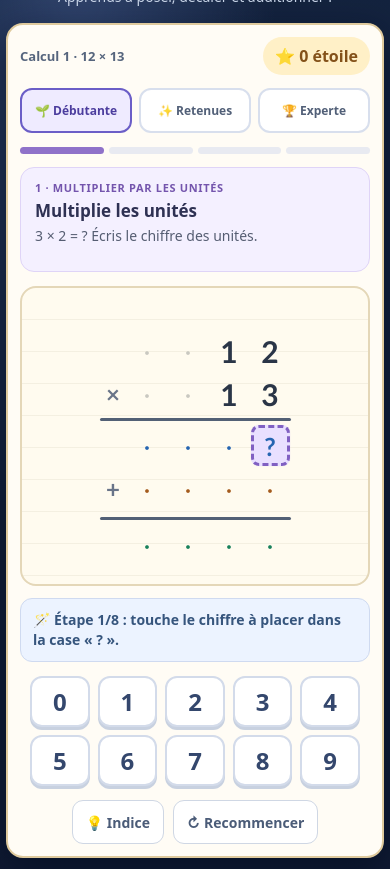
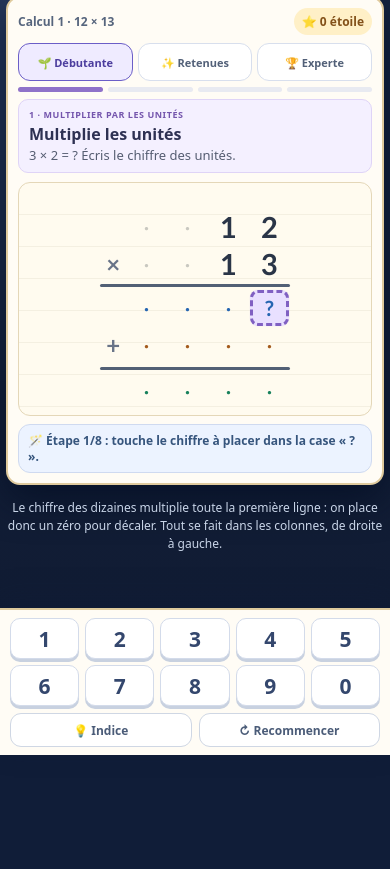
Before and after one commit to Sims07/game-child-multiplication-colonne, a plain HTML site: page index.html in a window 390 px wide. Shown: the part 89-958 px from the top of the page. After the commit the page ends 844 px from the top, so only its background shows below. Drawn offline with Linux system fonts and the light colour scheme.

Commit message:
fix(mobile): pavé numérique visible en permanence et jeu compact pour Safari iPhone

```diff
--- a/index.html
+++ b/index.html
@@ -17,7 +17,59 @@
 .feedback{margin:12px auto 0;padding:11px 12px;border:1px solid #cfdaf0;border-radius:12px;background:#ecf3ff;min-height:47px;color:#36557d;font-size:14px;font-weight:750;line-height:1.45}.feedback.ok{border-color:#a4dfbd;background:#e9f8ec;color:#18663f}.feedback.bad{border-color:#f0c49c;background:#fff1df;color:#915016}
 .keypad{max-width:330px;margin:14px auto 0;display:grid;grid-template-columns:repeat(5,minmax(0,1fr));gap:8px}.key{height:51px;border-radius:12px;border:2px solid #d3dbea;background:#fff;box-shadow:0 3px 0 #c8d1e0;color:#34476d;font-weight:900;font-size:24px}.key:active{transform:translateY(2px);box-shadow:0 1px 0 #c8d1e0}
 .actions{margin-top:14px;display:flex;justify-content:center;gap:9px;flex-wrap:wrap}.btn{min-height:44px;border-radius:11px;border:1px solid #cfd7e4;background:#fff;color:#4b5c78;padding:10px 13px;font-weight:850;font-size:14px}.btn.primary{background:#6b4faf;color:white;border-color:#6b4faf;box-shadow:0 3px 0 #503b86}.hint{border-radius:10px;border:1px solid #e9cc80;background:#fff4d4;color:#795819;margin-top:9px;padding:10px;font-size:13px;line-height:1.4}.hidden{display:none!important}.done{text-align:center;padding:14px 7px}.done .wand{font-size:48px}.done h2{font-size:24px;margin:7px 0}.done p{line-height:1.5}.done strong{font-size:32px;color:#6545a0}
-.note{color:#c9d5e8;text-align:center;font-size:12px;line-height:1.5;margin:14px auto 0;max-width:570px}@keyframes pulse{50%{box-shadow:0 0 0 5px #ded2f7}}@media(max-width:390px){#app{padding:8px 6px 25px}.panel{padding:12px;border-radius:17px}.paper{min-height:300px}.calc{--w:41px;--sign:27px}.r{height:43px}.d{font-size:30px;height:41px}.level{font-size:12px}.lesson h2{font-size:17px}.lesson p{font-size:14px}}@media(prefers-reduced-motion:reduce){*{animation:none!important}}
+.note{color:#c9d5e8;text-align:center;font-size:12px;line-height:1.5;margin:14px auto 0;max-width:570px}
+html.in-portal .heading, html.in-portal .note{display:none}
+.control-dock{position:relative}
+@media(max-width:640px){
+ #app{padding:8px 6px 22px}
+ html.in-portal #app{padding-top:4px}
+ body.has-dock #app{padding-bottom:calc(173px + env(safe-area-inset-bottom))}
+ .heading{padding:3px 0 9px}
+ .eyebrow{font-size:10px}
+ .heading h1{font-size:23px;margin:4px 0}
+ .heading p{font-size:12px}
+ .panel{padding:10px;border-radius:14px}
+ .topbar{gap:5px}
+ .tag{font-size:12px}
+ .star{padding:5px 8px;font-size:12px}
+ .levels{margin:8px 0 6px;gap:5px}
+ .level{min-height:38px;font-size:11px;padding:3px 2px;border-width:1px}
+ .steps{margin:6px 0 7px}
+ .step{height:5px}
+ .lesson{min-height:0;padding:8px 10px;border-radius:10px}
+ .lesson small{font-size:9px}
+ .lesson h2{font-size:16px;margin:2px 0}
+ .lesson p{font-size:13px;line-height:1.28}
+ .paper{min-height:233px;margin-top:9px;padding:6px;border-width:1px;border-radius:12px}
+ .calc{--w:clamp(39px,10.5vw,48px);--sign:26px}
+ .r{height:37px}
+ .r.carry{height:19px}
+ .d{height:36px;font-size:29px}
+ .d.empty{font-size:18px}
+ .d.current.empty{font-size:21px}
+ .carry .d{height:19px;font-size:13px}
+ .rule{margin:2px 0;height:3px}
+ .rule.bottom{margin-top:4px}
+ .feedback{min-height:0;margin-top:8px;padding:8px 9px;font-size:12px;line-height:1.3}
+ .control-dock{
+  position:fixed;z-index:50;left:50%;bottom:0;transform:translateX(-50%);
+  width:min(100%,720px);
+  padding:8px max(10px,env(safe-area-inset-right)) max(8px,env(safe-area-inset-bottom)) max(10px,env(safe-area-inset-left));
+  background:#fffcf5;border-top:2px solid #dfca9d;
+  box-shadow:0 -9px 28px #101d3840;
+ }
+ .keypad{max-width:440px;margin:0 auto;gap:6px}
+ .key{height:41px;border-radius:10px;font-size:21px;border-width:1px}
+ .actions{max-width:440px;margin:7px auto 0;gap:7px;flex-wrap:nowrap}
+ .actions .btn{min-height:34px;padding:5px 8px;font-size:12px;flex:1}
+ .actions .btn.primary{flex:2}
+ .hint{margin-top:8px;padding:8px 10px;font-size:12px}
+}
+@media(max-width:350px){
+ .level{font-size:10px}
+ .calc{--w:39px;--sign:23px}
+}
+@keyframes pulse{50%{box-shadow:0 0 0 5px #ded2f7}}@media(prefers-reduced-motion:reduce){*{animation:none!important}}
 </style>
 </head>
 <body>
@@ -28,15 +80,18 @@
  <nav class="levels" aria-label="Niveaux"><button type="button" class="level" data-level="0">🌱 Débutante</button><button type="button" class="level" data-level="1">✨ Retenues</button><button type="button" class="level" data-level="2">🏆 Experte</button></nav>
  <div id="steps" class="steps" aria-label="Progression"></div>
  <div class="lesson"><small id="phase"></small><h2 id="title"></h2><p id="question"></p></div>
+ <div id="hint" class="hint hidden" role="note"></div>
  <div class="paper"><div id="calc" class="calc" aria-label="Multiplication posée en colonnes"></div></div>
  <div id="feedback" class="feedback" role="status" aria-live="polite"></div>
- <div id="playing"><div id="keypad" class="keypad" aria-label="Choisir un chiffre"></div><div class="actions"><button type="button" id="hintBtn" class="btn">💡 Indice</button><button type="button" id="nextBtn" class="btn primary hidden">Continuer ➜</button><button type="button" id="restartBtn" class="btn">↻ Recommencer</button></div><div id="hint" class="hint hidden"></div></div>
+ <div id="playing"><div class="control-dock" aria-label="Clavier de calcul"><div id="keypad" class="keypad" aria-label="Choisir un chiffre"></div><div class="actions"><button type="button" id="hintBtn" class="btn">💡 Indice</button><button type="button" id="nextBtn" class="btn primary hidden">Continuer ➜</button><button type="button" id="restartBtn" class="btn">↻ Recommencer</button></div></div></div>
  <div id="done" class="done hidden"></div>
 </section>
 <p class="note">Le chiffre des dizaines multiplie toute la première ligne : on place donc un zéro pour décaler. Tout se fait dans les colonnes, de droite à gauche.</p>
 </main>
 <script>
 (()=>{'use strict';
+// Le portail affiche déjà le titre du jeu, inutile de le répéter dans l'iframe.
+try{if(window.self!==window.top)document.documentElement.classList.add('in-portal');}catch{document.documentElement.classList.add('in-portal');}
 const bank=[[[12,13],[21,12],[32,11],[13,12]],[[23,14],[27,13],[34,16],[42,17]],[[36,27],[68,47],[47,38],[86,97]]];
 const labels=['Débutante','Retenues','Experte'],place=['milliers','centaines','dizaines','unités'];
 const $=id=>document.getElementById(id), digit=(n,col)=>Math.floor(n/10**(3-col))%10;
@@ -76,7 +131,7 @@ function vals(row){const out=['','','',''];if(row==='a'||row==='b'){const n=row=
  return out;}
 function row(row,sign,style,carry=false){const vs=vals(row),cur=done?null:tasks[pos];return `<div class="r${carry?' carry':''}"><span class="sign">${sign}</span>${vs.map((v,col)=>{const active=cur&&cur.row===row&&cur.col===col;const cls=['d',v===''?'empty':'',style||'',active?'current':'',active&&solved?'filled':'',row==='p2'&&col===3&&v==='0'?'zero':''].join(' ');return `<span class="${cls}"${active?' aria-label="Case active"':''}>${v===''?(active?'?':carry?'':'·'):v}</span>`;}).join('')}</div>`;}
 function renderCalc(){const ph=done?4:tasks[pos].phase;$('calc').innerHTML=(ph===0?row('carry1','','',true):ph===2?row('carry2','','',true):'')+row('a','')+row('b','×')+'<div class="rule"></div>'+row('p1','','blue')+row('p2','+','orange')+'<div class="rule bottom"></div>'+(ph===3?row('addcarry','','',true):'')+row('sum','','green');}
-function render(){document.querySelectorAll('[data-level]').forEach(b=>b.setAttribute('aria-pressed',String(Number(b.dataset.level)===level)));$('exercise').textContent=`Calcul ${ix+1} · ${A} × ${B}`;$('stars').textContent=`⭐ ${stars} étoile${stars>1?'s':''}`;
+function render(){document.body.classList.toggle('has-dock',!done);document.querySelectorAll('[data-level]').forEach(b=>b.setAttribute('aria-pressed',String(Number(b.dataset.level)===level)));$('exercise').textContent=`Calcul ${ix+1} · ${A} × ${B}`;$('stars').textContent=`⭐ ${stars} étoile${stars>1?'s':''}`;
  const ph=done?4:tasks[pos].phase;$('steps').innerHTML=Array.from({length:4},(_,i)=>`<span class="step ${i<ph?'past':i===ph?'on':''}"></span>`).join('');renderCalc();
  if(done){$('phase').textContent='Mission accomplie';$('title').textContent='Bravo, petit sorcier !';$('question').textContent='Tu as posé les deux lignes et calculé le résultat.';$('feedback').className='feedback ok';$('feedback').textContent='🌟 Une étoile gagnée !';$('playing').classList.add('hidden');$('done').classList.remove('hidden');$('done').innerHTML=`<div class="wand">🎉🪄✨</div><h2>Sortilège réussi !</h2><strong>${A} × ${B} = ${A*B}</strong><p>Prête pour une autre multiplication ?</p><button type="button" class="btn primary" id="another">Nouvelle mission ➜</button>`;$('another').addEventListener('click',()=>{ix++;start();});return;}
  $('playing').classList.remove('hidden');$('done').classList.add('hidden');const t=tasks[pos];$('phase').textContent=t.phase===0?'1 · Multiplier par les unités':t.phase===1?'2 · Décaler avec zéro':t.phase===2?'3 · Multiplier par les dizaines':'4 · Additionner';$('title').textContent=t.title;$('question').textContent=t.question;
@@ -86,7 +141,7 @@ function render(){document.querySelectorAll('[data-level]').forEach(b=>b.setAttr
 function start(){[A,B]=bank[level][ix%bank[level].length];tasks=build(A,B);pos=0;solved=false;wrong=false;hinted=false;done=false;render();}
 function choose(v){if(done||solved)return;if(v===tasks[pos].val){solved=true;wrong=false;}else wrong=true;render();}
 function next(){if(!solved||done)return;if(pos===tasks.length-1){done=true;stars++;try{localStorage.setItem('multiplication-magique-stars',String(stars));}catch{}}else{pos++;solved=false;wrong=false;hinted=false;}render();}
-for(let n=0;n<10;n++){const b=document.createElement('button');b.type='button';b.className='key';b.textContent=n;b.addEventListener('click',()=>choose(n));$('keypad').appendChild(b);}
+for(const n of [1,2,3,4,5,6,7,8,9,0]){const b=document.createElement('button');b.type='button';b.className='key';b.textContent=n;b.setAttribute('aria-label','Chiffre '+n);b.addEventListener('click',()=>choose(n));$('keypad').appendChild(b);}
 $('nextBtn').addEventListener('click',next);$('hintBtn').addEventListener('click',()=>{hinted=!hinted;render();});$('restartBtn').addEventListener('click',start);
 document.querySelectorAll('[data-level]').forEach(b=>b.addEventListener('click',()=>{level=Number(b.dataset.level);ix=0;start();}));
 document.addEventListener('keydown',e=>{if(/^[0-9]$/.test(e.key))choose(Number(e.key));else if(e.key==='Enter'&&solved)next();});
```
